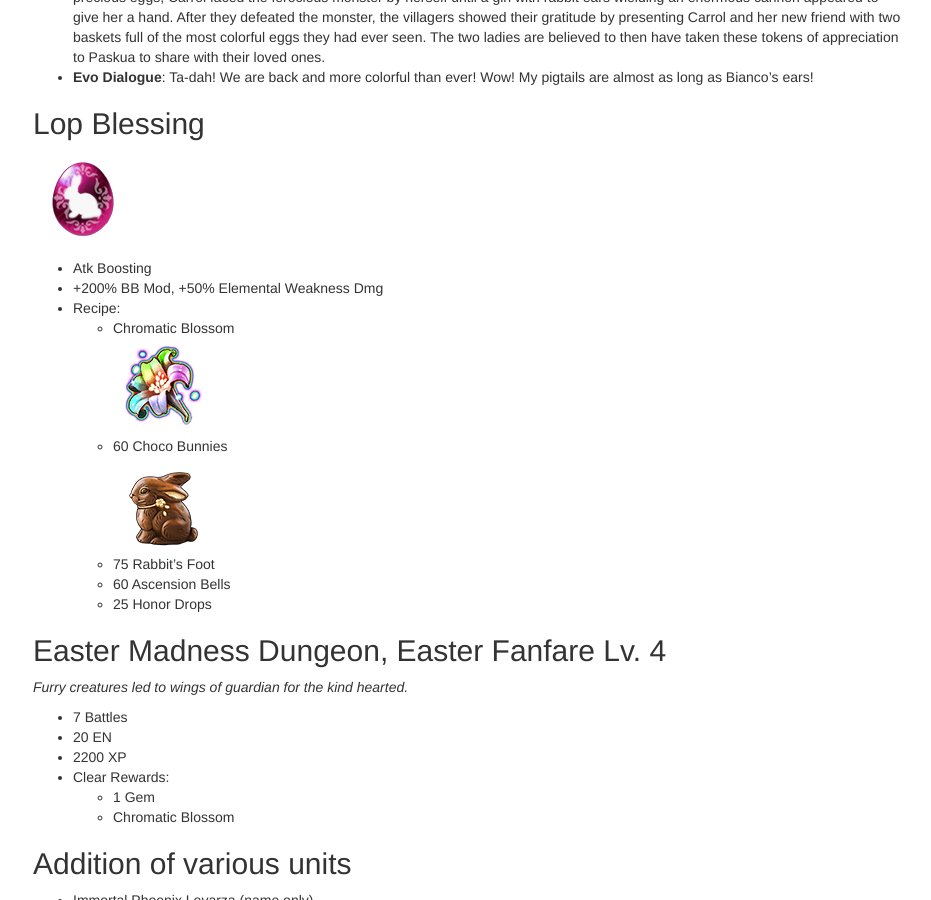
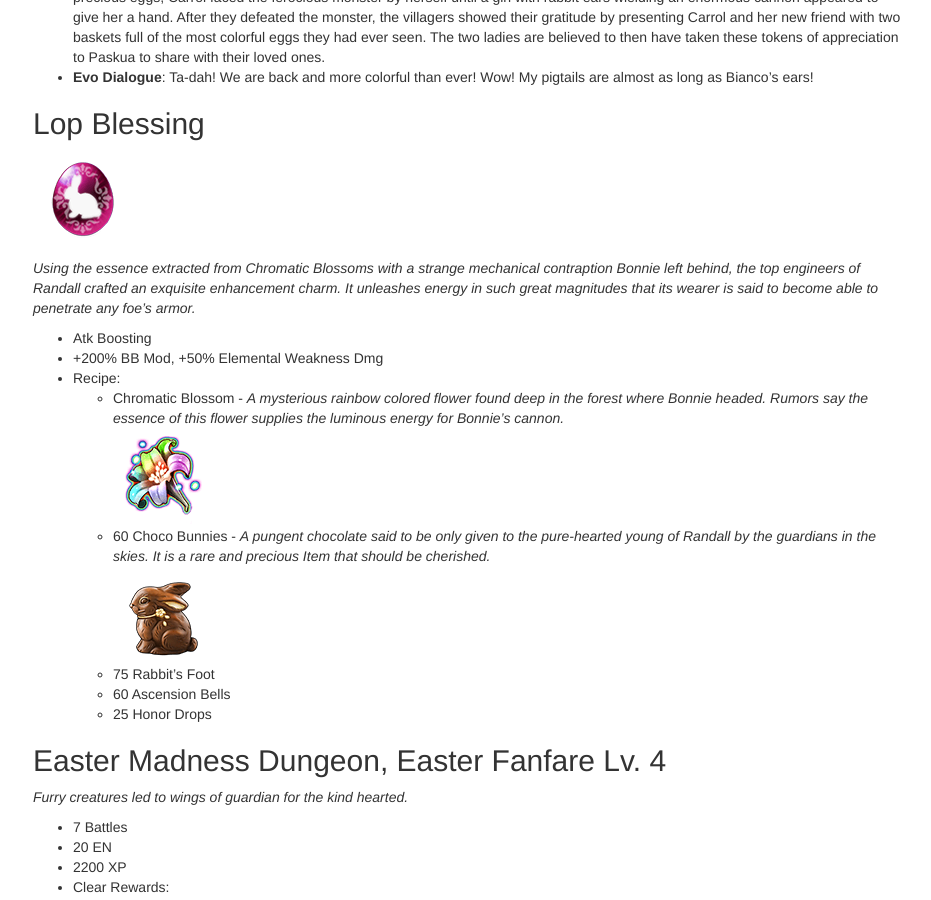
Before and after one commit to Deathmax/deathmax.github.io, a Jekyll site: the page built from _posts/2016-03-22-brave-frontier---update-notes---tue-mar-22-2016.md, in a window 1280 px wide and 900 px high, scrolled down 3609 px. Shown: the whole window, without its empty margins (172-1103 px from the left). Built offline with Jekyll 4.4.1, drawn with Linux system fonts in a browser that asks for light colours; nearby versions of some CDN libraries; comment, search, counter and statistics services are not loaded.

Commit message:
Add more flavour text.

```diff
--- a/_posts/2016-03-22-brave-frontier---update-notes---tue-mar-22-2016.md
+++ b/_posts/2016-03-22-brave-frontier---update-notes---tue-mar-22-2016.md
@@ -62,11 +62,13 @@ Official changelog can be found [here](http://forums.gumi.sg/forum/news-boards/s
 
 ![Lop Blessing Thumbnail](/assets/bf210316/sphere_thum_818937.png){:.img-responsive}
 
+*Using the essence extracted from Chromatic Blossoms with a strange mechanical contraption Bonnie left behind, the top engineers of Randall crafted an exquisite enhancement charm. It unleashes energy in such great magnitudes that its wearer is said to become able to penetrate any foe's armor.*
+
 * Atk Boosting
 * +200% BB Mod, +50% Elemental Weakness Dmg
 * Recipe:
-  * Chromatic Blossom ![Chromatic Blossom Thumbnail](/assets/bf210316/item_thum_880218.png){:.img-responsive}
-  * 60 Choco Bunnies ![Choco Bunny Thumbnail](/assets/bf210316/item_thum_880217.png){:.img-responsive}
+  * Chromatic Blossom - *A mysterious rainbow colored flower found deep in the forest where Bonnie headed. Rumors say the essence of this flower supplies the luminous energy for Bonnie's cannon.* ![Chromatic Blossom Thumbnail](/assets/bf210316/item_thum_880218.png){:.img-responsive}
+  * 60 Choco Bunnies - *A pungent chocolate said to be only given to the pure-hearted young of Randall by the guardians in the skies. It is a rare and precious Item that should be cherished.* ![Choco Bunny Thumbnail](/assets/bf210316/item_thum_880217.png){:.img-responsive}
   * 75 Rabbit's Foot
   * 60 Ascension Bells
   * 25 Honor Drops
```
